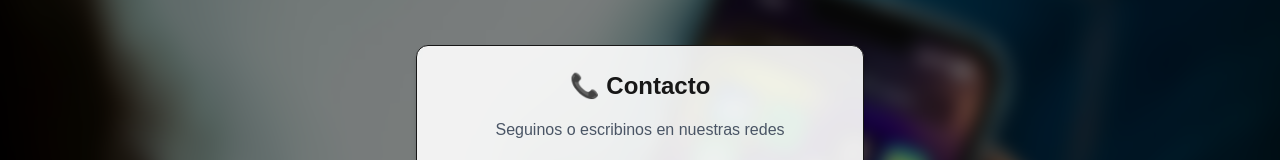
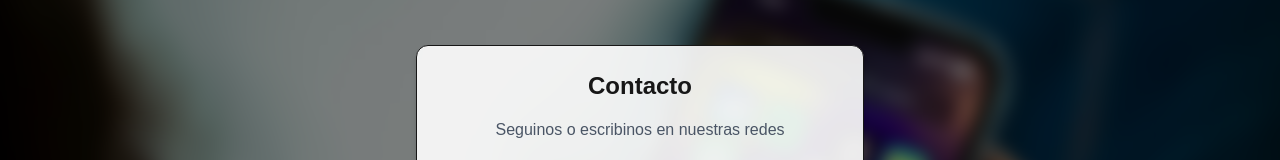
Before and after one commit to AleQuiroga26/Rocket-Pizza, a Next.js app: page /contacto in a window 1280 px wide. Shown: the part 259-419 px from the top of the page. Built offline with nearby package versions, Linux system fonts and the light colour scheme.

Commit message:
finalizando

```diff
--- a/src/app/contacto/page.js
+++ b/src/app/contacto/page.js
@@ -12,7 +12,7 @@ export default function Contacto() {
       <div className="relative z-10 max-w-md w-full bg-white/90 p-6 rounded-xl shadow-md border">
 
         <h1 className="text-2xl font-bold mb-4 text-center">
-          📞 Contacto
+            Contacto
         </h1>
 
         <p className="text-gray-600 text-center mb-6">
```
